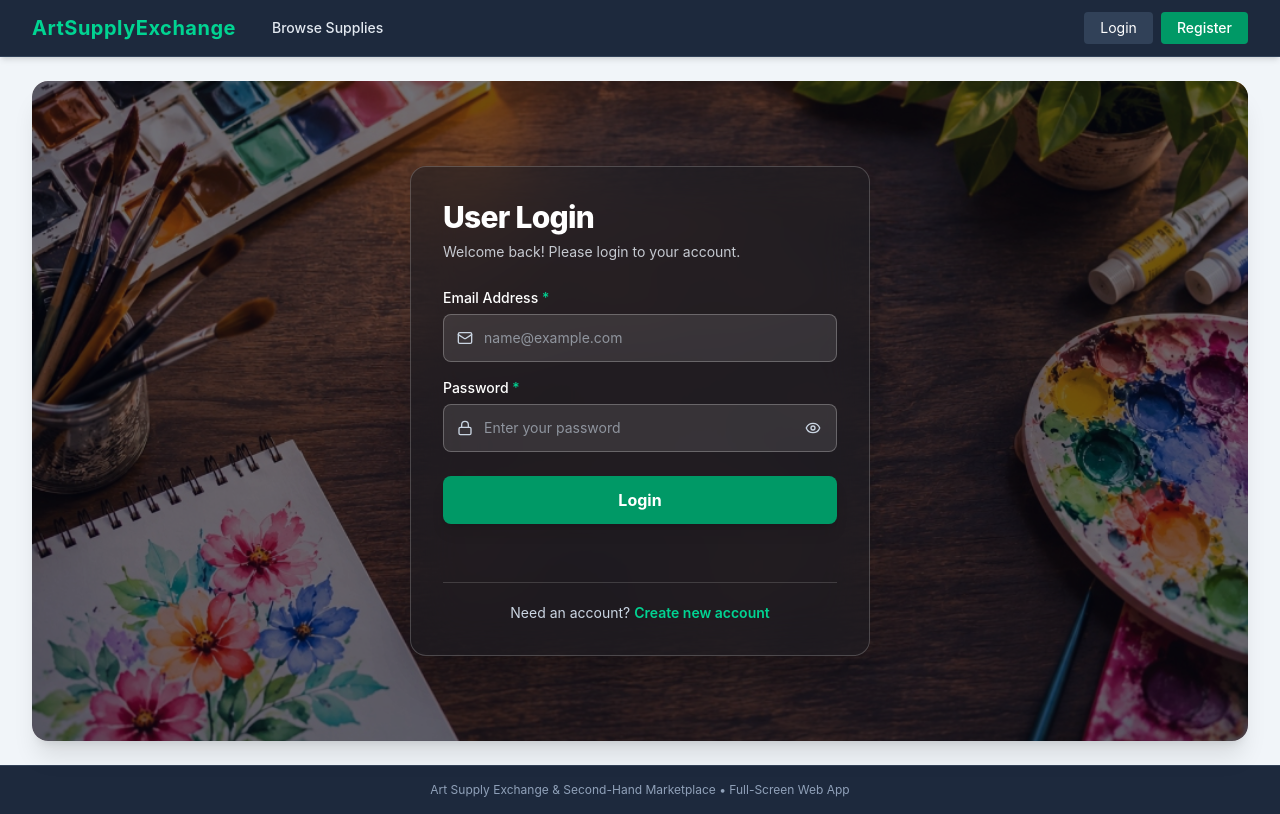
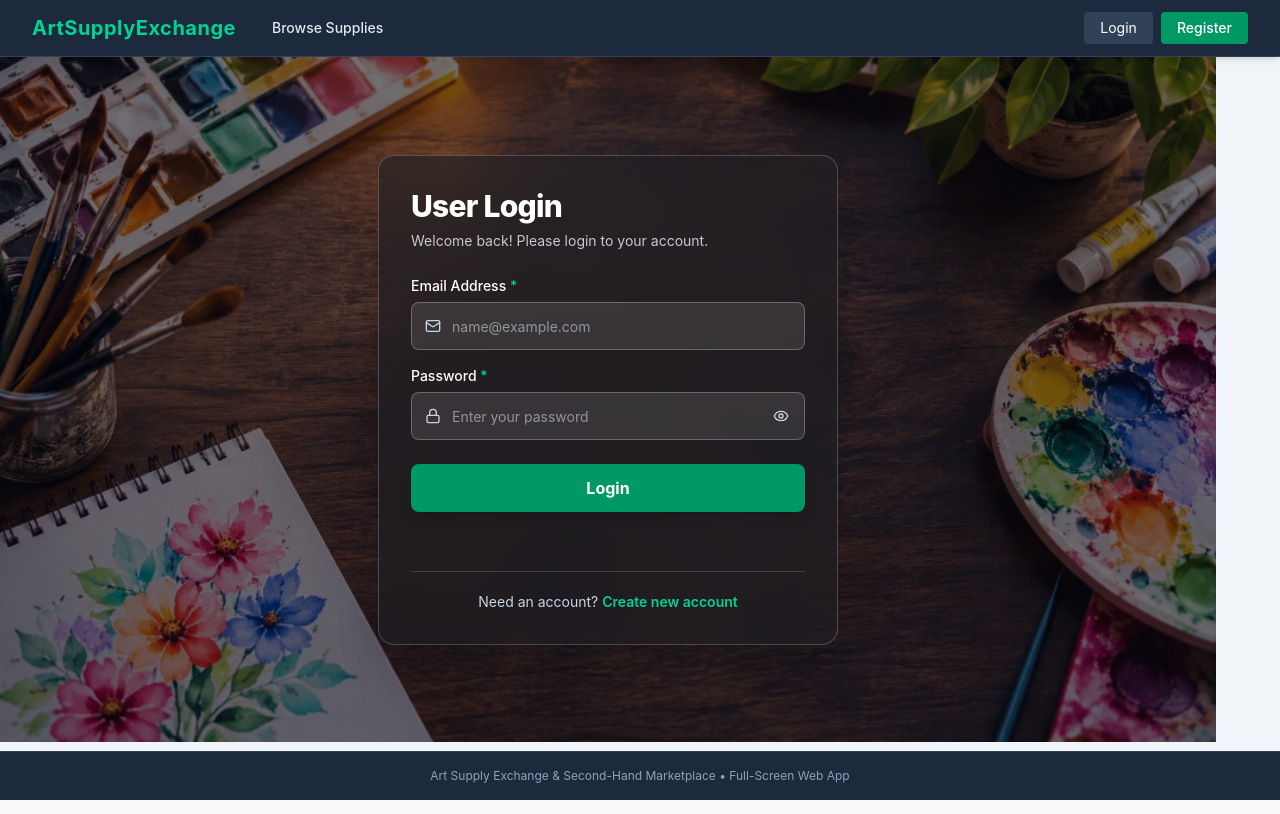
Before and after one commit to solankisingh/art-supply-exchange-project, a React (Vite) app in the folder client/: page /login in a window 1280 px wide. Built offline with nearby package versions, Linux system fonts and the light colour scheme.

Commit message:
Expand artistic background to 100% full-screen edge-to-edge eliminating surrounding white/gray margins

```diff
--- a/client/src/pages/AuthPage.jsx
+++ b/client/src/pages/AuthPage.jsx
@@ -47,8 +47,9 @@ export default function AuthPage({ isRegister = false }) {
   };
 
   return (
+    /* TRUE EDGE-TO-EDGE FULL-SCREEN CONTAINER (Negative margins cancel parent layout padding) */
     <div
-      className="w-full min-h-[calc(100vh-140px)] relative flex items-center justify-center py-10 px-4 sm:px-6 bg-cover bg-center bg-no-repeat rounded-2xl overflow-hidden shadow-xl"
+      className="w-full -mx-4 sm:-mx-8 -my-6 min-h-[calc(100vh-115px)] relative flex items-center justify-center py-10 px-4 sm:px-6 bg-cover bg-center bg-no-repeat overflow-hidden"
       style={{ backgroundImage: `url(${authBg})` }}
     >
       {/* Subtle Dark Gradient Overlay across full artistic background */}
@@ -56,7 +57,7 @@ export default function AuthPage({ isRegister = false }) {
 
       {/* Transparent Glassmorphism Card */}
       <div
-        className={`relative z-10 w-full max-w-[460px] bg-[#1e1e23]/55 backdrop-blur-xl border border-white/20 rounded-2xl shadow-2xl p-7 sm:p-8 flex flex-col justify-between ${
+        className={`relative z-10 w-full max-w-[460px] bg-[#1e1e23]/60 backdrop-blur-xl border border-white/20 rounded-2xl shadow-2xl p-7 sm:p-8 flex flex-col justify-between my-auto ${
           isRegister ? 'min-h-[620px]' : 'min-h-[490px]'
         }`}
       >
```
